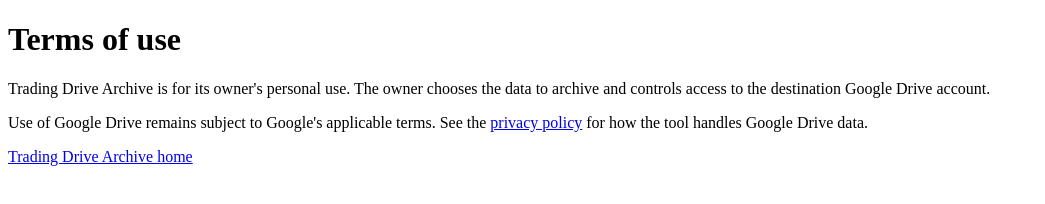
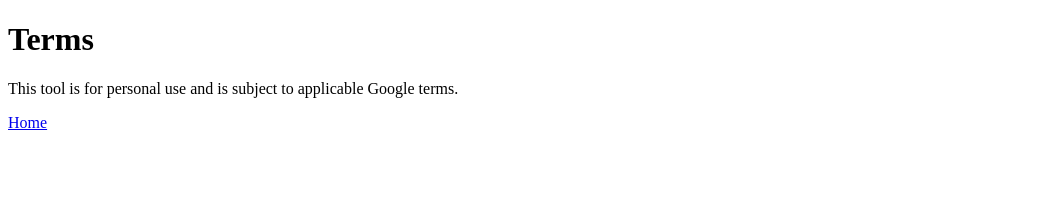
Before and after one commit to QiuDY777/qiudy777.github.io, a plain HTML site: page terms.html in a window 1280 px wide. Shown: the whole page, without its empty margins (0-1045 px from the left). Drawn offline with Linux system fonts and the light colour scheme.

Commit message:
Simplify public application information

```diff
--- a/terms.html
+++ b/terms.html
@@ -1,16 +1 @@
-<!doctype html>
-<html lang="en">
-<head>
-  <meta charset="utf-8">
-  <meta name="viewport" content="width=device-width, initial-scale=1">
-  <title>Terms of use | Trading Drive Archive</title>
-</head>
-<body>
-  <main>
-    <h1>Terms of use</h1>
-    <p>Trading Drive Archive is for its owner's personal use. The owner chooses the data to archive and controls access to the destination Google Drive account.</p>
-    <p>Use of Google Drive remains subject to Google's applicable terms. See the <a href="privacy.html">privacy policy</a> for how the tool handles Google Drive data.</p>
-    <p><a href="index.html">Trading Drive Archive home</a></p>
-  </main>
-</body>
-</html>
+<!doctype html><html lang="en"><meta charset="utf-8"><title>Terms</title><h1>Terms</h1><p>This tool is for personal use and is subject to applicable Google terms.</p><a href="index.html">Home</a></html>
```
